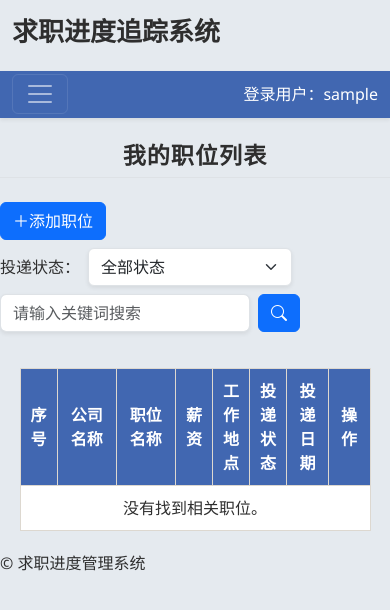
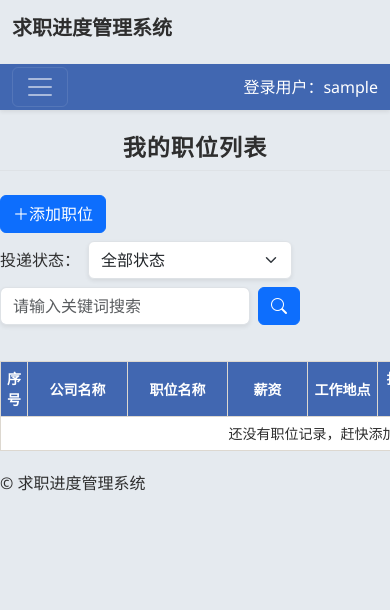
Before and after one commit to jinliang-keep/Django_Job_Tracker, a Django app: page /job_list/ in a window 390 px wide. Shown: the top 610 px of the page. Run offline with Django 5.2, Linux system fonts and the light colour scheme; the visitor is signed in with stand-in values (Sample User, id 1); data that the repository does not hold is empty; some libraries are stand-ins or nearby versions.

Commit message:
对手机前端页面进行调整

```diff
--- a/tracker/static/tracker/style.css
+++ b/tracker/static/tracker/style.css
@@ -65,6 +65,8 @@ table td {
     text-align: left;
     text-align: center;
     vertical-align: middle;
+    /* min-width: 50px; */
+    /* white-space: nowrap; */
 }
 
 table th {
@@ -89,3 +91,15 @@ table th {
 .card-border {
     border: 1px solid rgba(13, 110, 253, 0.5);
 }
+
+@media (max-width: 768px) {
+    table th, table td {
+        white-space: normal;
+        font-size: 14px;
+        padding: 6px;
+    }
+
+    .page-title {
+        font-size: 20px;
+    }
+}
--- a/tracker/templates/tracker/base.html
+++ b/tracker/templates/tracker/base.html
@@ -16,7 +16,7 @@
     <header>
         <!-- 页面标题 -->
         <div class="container-fluid py-3">
-            <h2 class="page-title">求职进度追踪系统</h2>
+            <h2 class="page-title">求职进度管理系统</h2>
         </div>
 
         <!-- 导航栏 -->
--- a/tracker/templates/tracker/job_list.html
+++ b/tracker/templates/tracker/job_list.html
@@ -118,16 +118,16 @@
         <!-- 表头 -->
         <thead>
             <tr>
-                <th style="width: 5%">序号</th>
-                <th style="width: 22%">公司名称</th>
-                <th style="width: 22%">职位名称</th>
-                <th style="width: 8%">薪资</th>
-                <th style="width: 8%">工作地点</th>
-                <th style="width: 9%">投递状态</th>
+                <th style="width: 5%; min-width:20px;">序号</th>
+                <th style="width: 24%; min-width:100px;">公司名称</th>
+                <th style="width: 18%; min-width:100px;">职位名称</th>
+                <th style="width: 10%; min-width:80px;">薪资</th>
+                <th style="width: 8%; min-width:70px;">工作地点</th>
+                <th style="width: 9%; min-width:60px;">投递状态</th>
                 <!-- <th>备注</th> -->
-                <th style="width: 13%">投递日期</th>
+                <th style="width: 13%; min-width:128px;">投递日期</th>
                 <!-- <th>职位链接</th> -->
-                <th style="width: 13%">操作</th>
+                <th style="width: 13%; min-width:115px;">操作</th>
             </tr>
         </thead>
 
--- a/tracker/views.py
+++ b/tracker/views.py
@@ -89,6 +89,10 @@ def job_list(request):
 
     # 该用户的所有职位
     base_filter = Q(user=request.user)
+    total_jobs_count = Job.objects.filter(base_filter).count()
+    has_jobs = total_jobs_count > 0
+
+    no_result = False
 
     # 状态筛选部分
     status = request.GET.get('status')
@@ -99,7 +103,6 @@ def job_list(request):
 
     # 关键词搜索部分
     query = request.GET.get('q')
-    no_result = False
     if query:
         keywords = query.strip().split() # 拆分关键词
         keyword_filter = Q()
@@ -115,10 +118,10 @@ def job_list(request):
 
     # 最终查询
     jobs = Job.objects.filter(base_filter).order_by('-date_applied')
+    # 如果搜索无结果
+    if not jobs.exists() and has_jobs:
+        no_result = True
 
-    # 如果搜索无结果
-    if not jobs.exists():
-        no_result = True
 
     # 用户提交表单，添加、编辑职位
     if request.method == 'POST':
```
